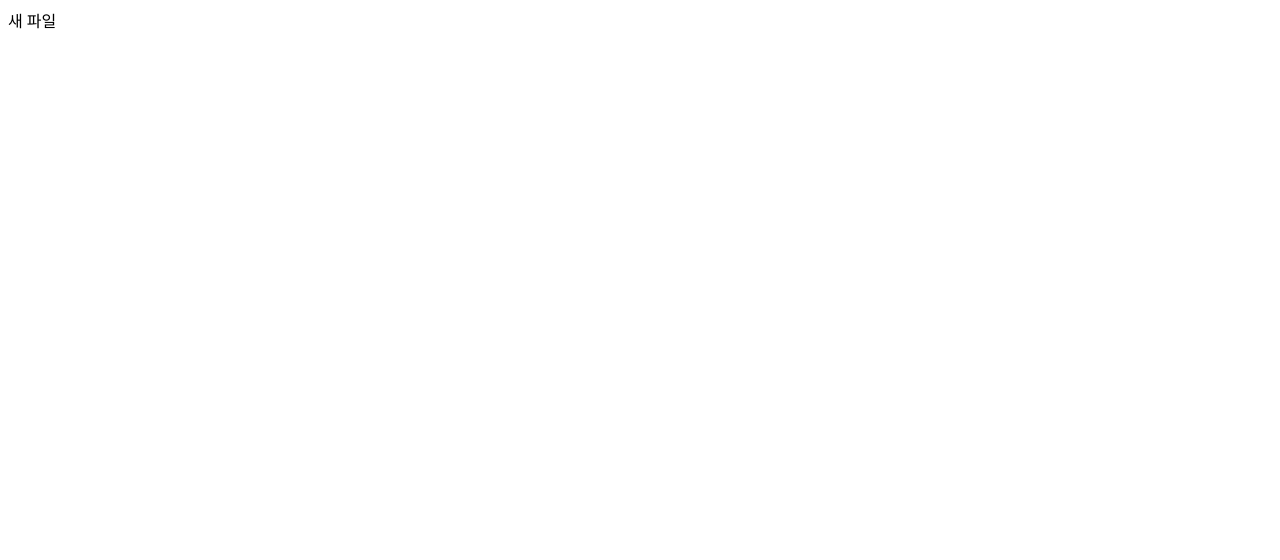
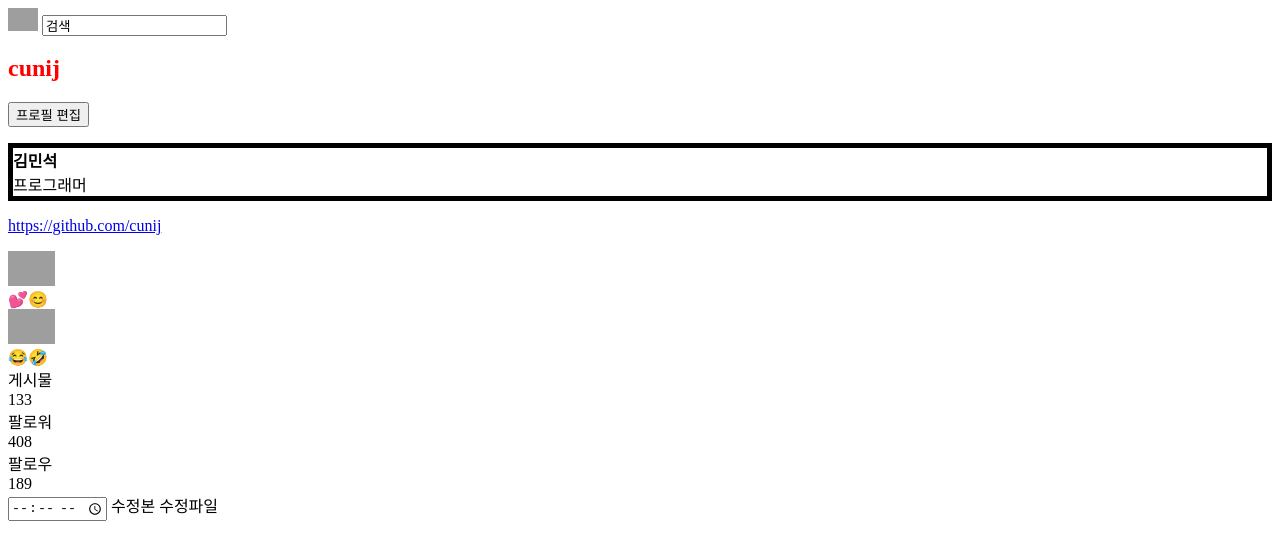
Before and after one commit to cunij/cunij.web, a plain HTML site: page index.html in a window 1280 px wide. Drawn offline with Linux system fonts and the light colour scheme; grey boxes are pictures that could not be loaded.

Commit message:
파일 새로

```diff
--- a/index.html
+++ b/index.html
@@ -1,11 +1,68 @@
 <!DOCTYPE html>
 <html lang="en">
+
 <head>
     <meta charset="UTF-8">
     <meta name="viewport" content="width=device-width, initial-scale=1.0">
     <title>Document</title>
+    <link href="style.css" rel="stylesheet">
 </head>
+
 <body>
-    새 파일
+    <div>
+        <img src="https://mblogthumb-phinf.pstatic.net/MjAxODA4MjBfMTYz/MDAxNTM0NzMxOTA1NzI5.iiZw2j9KPxorBAw1rDxzLH7DjLH4qL0rXPWjDfZDSUIg.VAddbzhp-eDEEqeLYjCNMbZDfIcgjs3GUMU
+Z8q9aiVgg.PNG.gaogirl/instagram_PNG9.png?type=w800" width="30" />
+        <input type="search" value="검색">
+    </div>
+
+    <div>
+        <h2 >cunij<br></h2>
+        <button>프로필 편집<br></button>
+    </div>
+    <div>
+        <p class="tree"><strong>김민석</strong><br>
+            프로그래머<br></p>
+
+        <p><a href="https://github.com/cunij">https://github.com/cunij</a><br></p>
+    </div>
+    <div>
+        <div>
+            <div>
+                <img src="https://blog.kakaocdn.net/dn/tEMUl/btrDc6957nj/NwJoDw0EOapJNDSNRNZK8K/img.jpg" height="35">
+            </div>
+            <div>
+                💕😊
+            </div>
+        </div>
+        <div>
+            <div>
+                <img src="https://t1.daumcdn.net/cfile/tistory/9906804C5FB7337315" height="35">
+            </div>
+            <div>
+                😂🤣
+            </div>
+
+        </div>
+        <div>
+            <div>
+                게시물<br>
+                133
+            </div>
+            <div>
+                팔로워<br>
+                408
+            </div>
+            <div>
+                팔로우<br>
+                189
+            </div>
+
+        </div>
+        <input type="time">
+
+        수정본
+        수정파일
+
 </body>
+
 </html>
--- /dev/null
+++ b/style.css
@@ -0,0 +1,6 @@
+h2{
+    color:red;
+}
+.tree{
+    border: 5px solid;
+}
--- a/test.css
+++ /dev/null
@@ -1,4 +0,0 @@
-h2{
-    counter-reset: none;
-    new
-}
```
